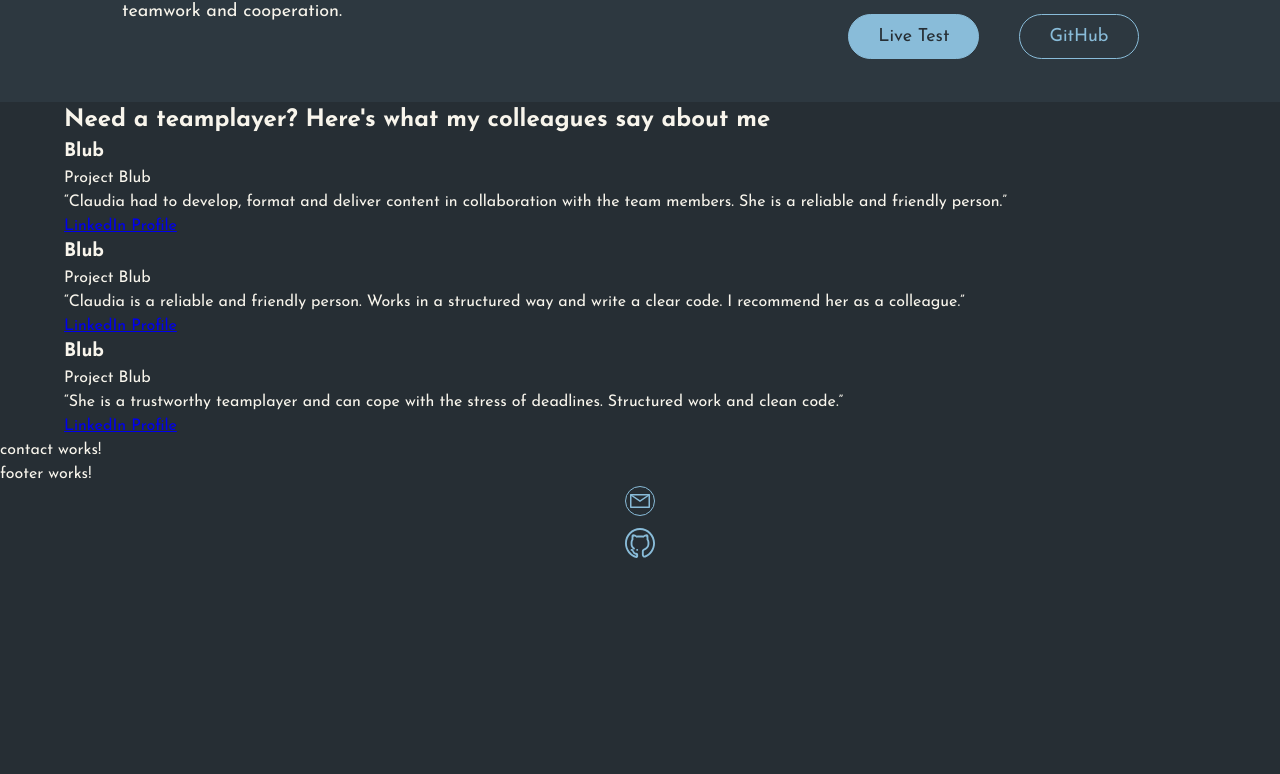
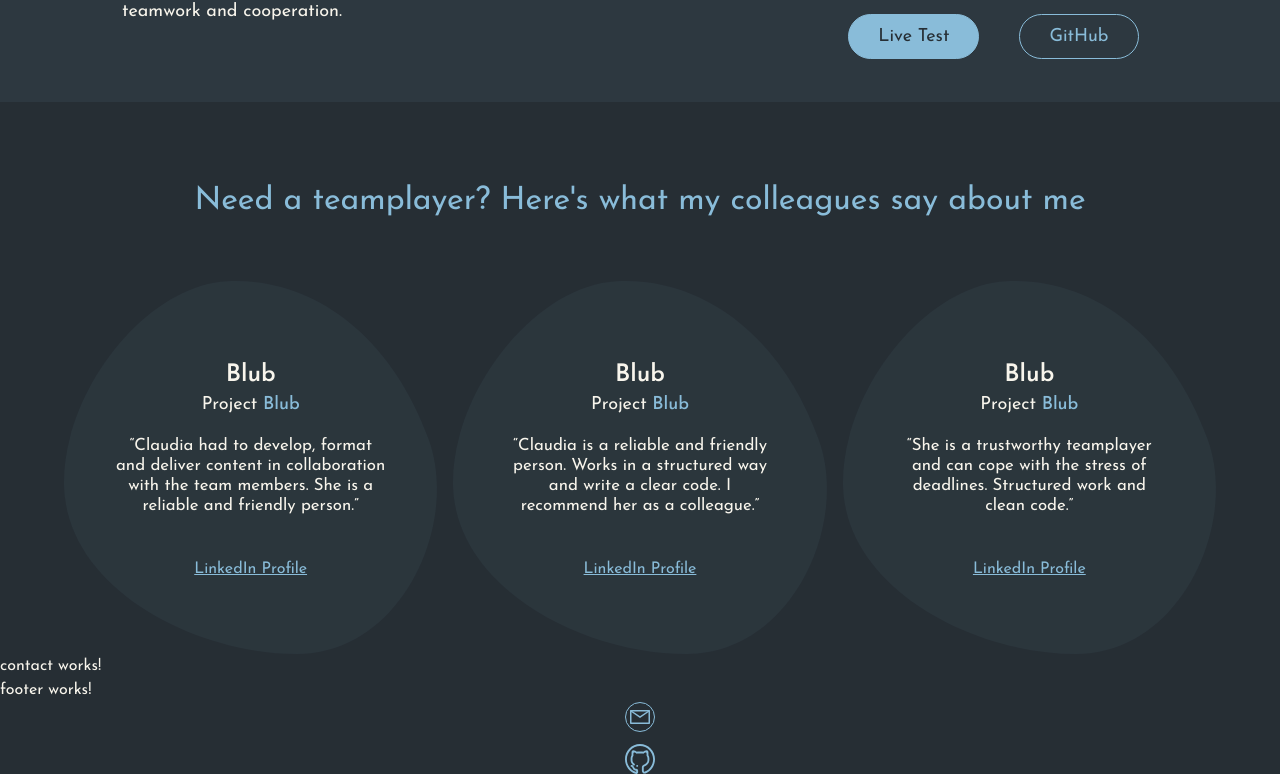
Before and after one commit to rekyi/portfolio, an Angular app: page / in a window 1280 px wide. Shown: the part 2611-3385 px from the top of the page. Before the commit the page ends 3169 px from the top, so only its background shows below. Built offline with nearby package versions, Linux system fonts and the light colour scheme.

Commit message:
add testimonals styling

```diff
--- a/src/app/pages/home/components/testimonials/testimonial-card/testimonial-card.scss
+++ b/src/app/pages/home/components/testimonials/testimonial-card/testimonial-card.scss
@@ -0,0 +1,83 @@
+@use 'mixins' as *;
+
+:host {
+  display: block;
+}
+
+.testimonial-card {
+  width: 18.3125rem;
+  aspect-ratio: 293 / 289;
+  padding: 2.0625rem 1.5rem 3.25rem 3.125rem;
+
+  background: url('/icons/mobile_ellipse_references.svg') center / 100% 100% no-repeat;
+  line-height: 1.2;
+
+  @include flex(column, flex-start, flex-start);
+
+  @include desktop {
+    width: 100%;
+    aspect-ratio: 1;
+    padding: 21.5cqi 13.5cqi 20cqi;
+
+    background-image: url('/icons/desktop_ellipse_testimonials_1.svg');
+    text-align: center;
+
+    align-items: center;
+
+    @include hover {
+      background-image: url('/icons/desktop_ellipse_testimonials_2.svg');
+    }
+  }
+}
+
+.name {
+  font-size: 1.5rem;
+  font-weight: 600;
+
+  @include desktop {
+    font-size: clamp(1.5rem, 6.5cqi, 1.625rem);
+  }
+}
+
+.project {
+  margin-top: 0.5rem;
+
+  font-size: 1.125rem;
+
+  @include desktop {
+    margin-top: 0.25rem;
+  }
+}
+
+.project-name {
+  color: var(--primary-clr);
+  font-weight: 500;
+}
+
+.quote {
+  margin-block: 1rem;
+
+  @include desktop {
+    margin-block: 1.25rem 1rem;
+
+    font-size: clamp(1rem, 4.5cqi, 1.125rem);
+  }
+}
+
+.linkedin-link {
+  margin-top: auto;
+
+  color: var(--primary-clr);
+
+  transition: color 200ms ease;
+
+  @include hover {
+    color: var(--secondary-clr);
+  }
+
+  @include focus-ring;
+
+  @media (prefers-reduced-motion: reduce) {
+    transition: none;
+  }
+}
--- a/src/app/pages/home/components/testimonials/testimonials.html
+++ b/src/app/pages/home/components/testimonials/testimonials.html
@@ -6,7 +6,7 @@
 
   <div class="cards">
     @for (testimonial of testimonials; track $index) {
-      <app-testimonial-card [testimonial]="testimonial" />
+      <app-testimonial-card class="card" [testimonial]="testimonial" />
     }
   </div>
 </section>
--- a/src/app/pages/home/components/testimonials/testimonials.scss
+++ b/src/app/pages/home/components/testimonials/testimonials.scss
@@ -0,0 +1,76 @@
+@use 'mixins' as *;
+
+section {
+  padding-top: 5rem;
+
+  line-height: 1.2;
+}
+
+.title {
+  color: var(--primary-clr);
+  font-family: var(--font-headline);
+  font-size: clamp(1.75rem, 9vw, 2rem);
+  font-weight: 400;
+
+  @include desktop {
+    font-family: var(--font-primary);
+    text-align: center;
+  }
+}
+
+.subtitle {
+  margin-top: 0.5rem;
+
+  color: var(--secondary-clr);
+  font-family: var(--font-primary);
+  font-size: 1.125rem;
+
+  display: block;
+
+  @include desktop {
+    margin-top: 0;
+
+    color: inherit;
+    font-size: inherit;
+
+    display: inline;
+  }
+}
+
+.cards {
+  margin-top: 3rem;
+  margin-inline: calc(var(--element-content-padding) * -1);
+  padding-inline: var(--element-content-padding);
+  overflow-x: auto;
+  overscroll-behavior-x: contain;
+  scroll-padding-inline: var(--element-content-padding);
+
+  scrollbar-width: none;
+
+  display: flex;
+  gap: 1.25rem;
+  scroll-snap-type: x mandatory;
+
+  @include desktop {
+    margin-top: 3.75rem;
+    margin-inline: 0;
+    padding-inline: 0;
+    overflow-x: visible;
+
+    flex-wrap: wrap;
+    justify-content: center;
+    gap: 1rem;
+  }
+}
+
+.card {
+  flex-shrink: 0;
+  scroll-snap-align: start;
+
+  @include desktop {
+    max-width: 25rem;
+
+    flex: 1 1 22rem;
+    container-type: inline-size;
+  }
+}
--- a/src/styles.scss
+++ b/src/styles.scss
@@ -5,7 +5,7 @@
 .content {
   max-width: 90rem;
   margin-inline: auto;
-  padding-inline: clamp(1rem, 5vw, 4.5rem);
+  padding-inline: var(--element-content-padding);
 }
 
 body {
--- a/src/styles/_variables.scss
+++ b/src/styles/_variables.scss
@@ -10,4 +10,5 @@
   --color-card: color-mix(in srgb, var(--primary-clr) 7%, transparent);
   --element-nav-height: 6.5rem;
   --element-nav-height-mobile: 6rem;
+  --element-content-padding: clamp(1rem, 5vw, 4.5rem);
 }
```
Also changed, not shown: public/icons/desktop_ellipse_testimonials_1.svg (renamed from public/icons/desktop_ellipse_references_1.svg), public/icons/desktop_ellipse_testimonials_2.svg (renamed from public/icons/desktop_ellipse_reference_2.svg).
